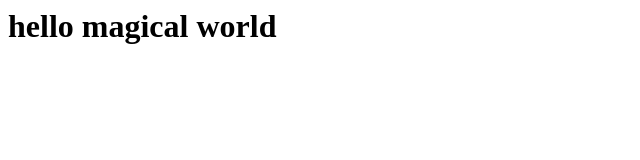
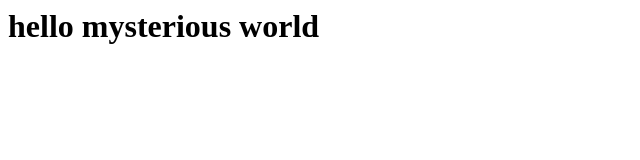
Before and after one commit to garrydj/akshay, a plain HTML site: page index.html in a window 1280 px wide. Shown: the whole page, without its empty margins (0-640 px from the left). Drawn offline with Linux system fonts and the light colour scheme.

Commit message:
Update index.html

```diff
--- a/index.html
+++ b/index.html
@@ -3,6 +3,6 @@
 </head>
 <body>
 <h1>
-hello magical  world
+hello mysterious  world
 </h1>
 </body>
```
